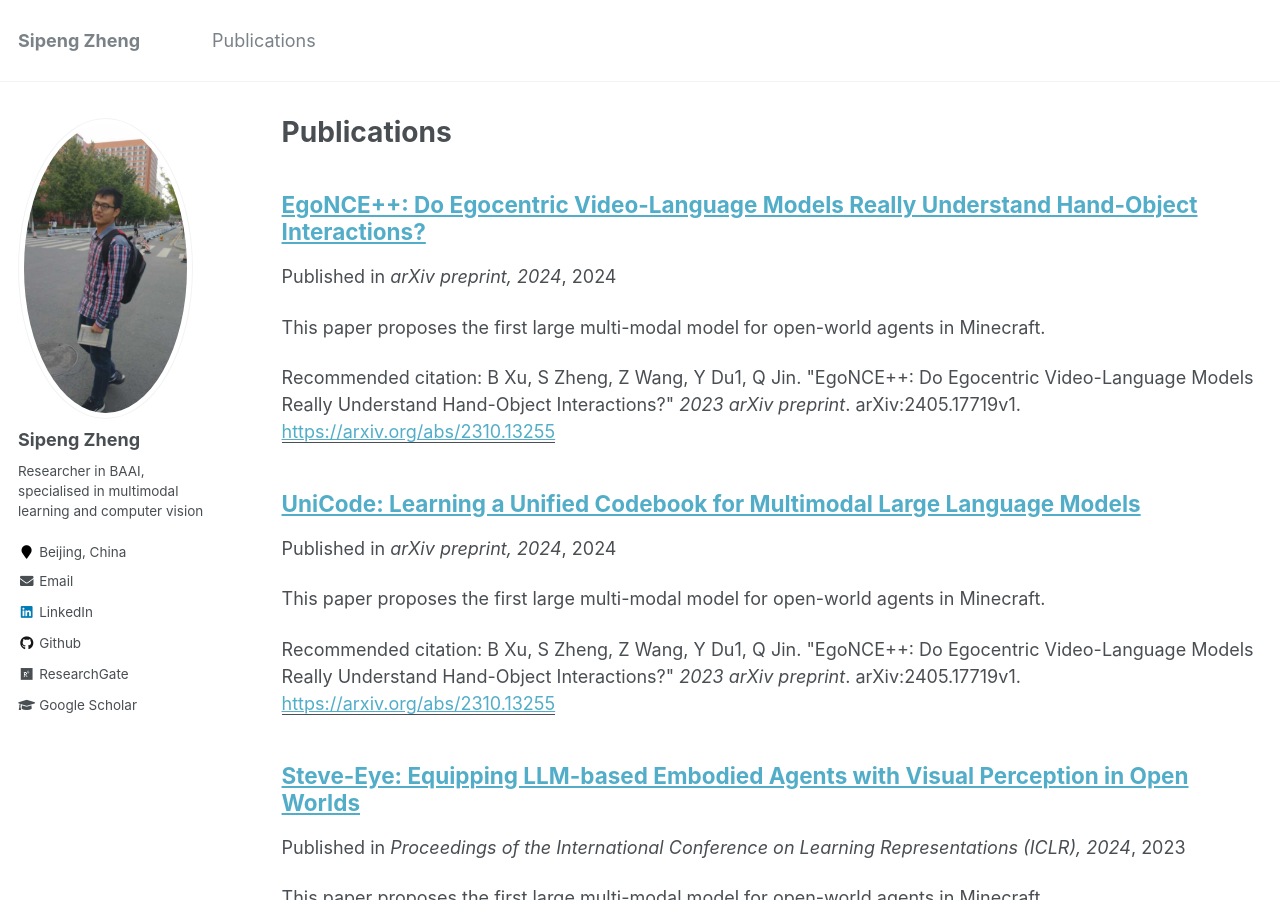
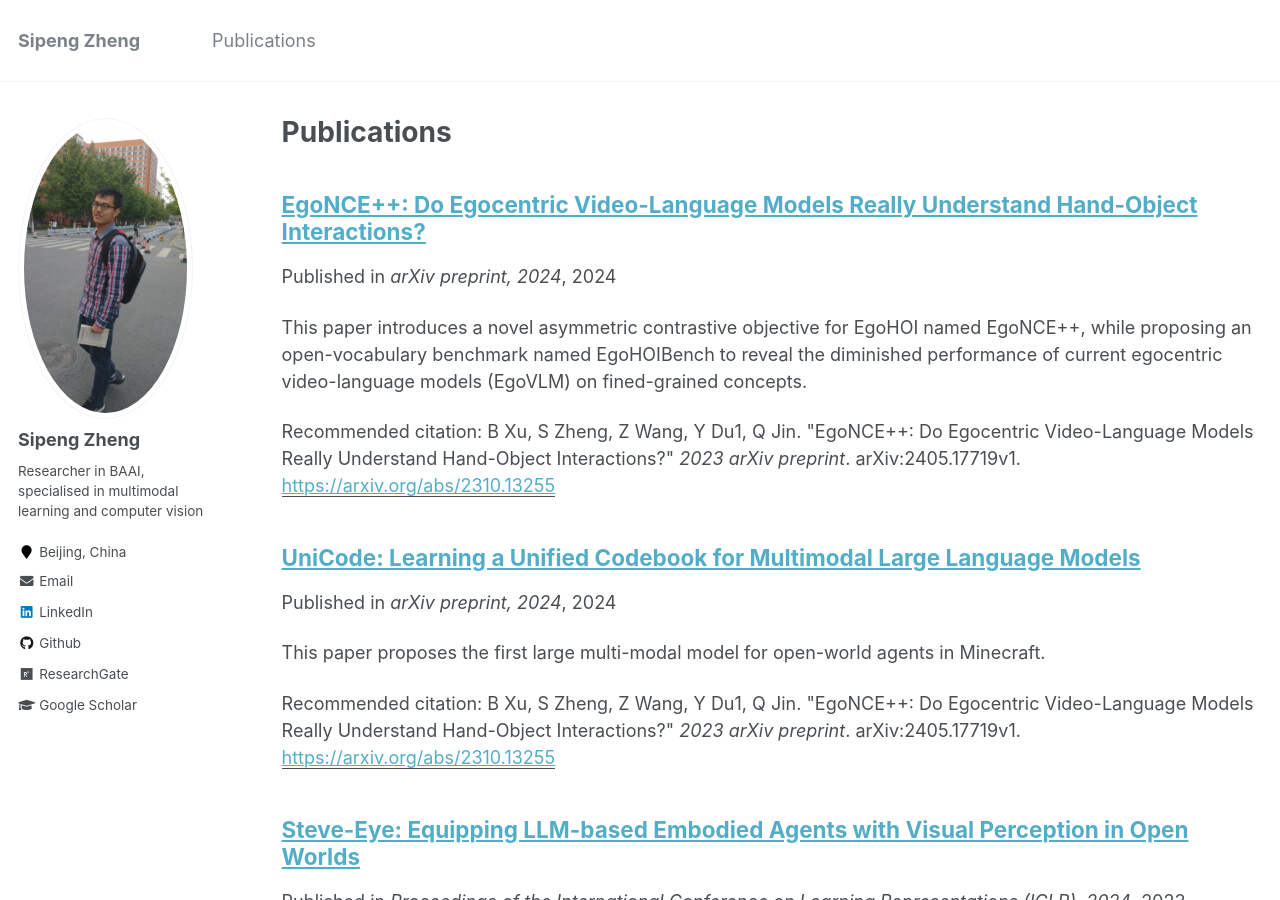
Before and after one commit to zhengsipeng/zhengsipeng.github.io, a Jekyll site: the page built from _pages/publications.md, in a window 1280 px wide and 900 px high. Built offline with Jekyll 4.4.1, drawn with Linux system fonts in a browser that asks for light colours.

Commit message:
Update 2024-5-EGONCE++.md

```diff
--- a/_publications/2024-5-EGONCE++.md
+++ b/_publications/2024-5-EGONCE++.md
@@ -2,7 +2,7 @@
 title: "EgoNCE++: Do Egocentric Video-Language Models Really Understand Hand-Object Interactions?"
 collection: publications
 permalink: /publication/2024-5-EGONCE++
-excerpt: 'This paper proposes the first large multi-modal model for open-world agents in Minecraft.'
+excerpt: 'This paper introduces a novel asymmetric contrastive objective for EgoHOI named EgoNCE++, while proposing an open-vocabulary benchmark named EgoHOIBench to reveal the diminished performance of current egocentric video-language models (EgoVLM) on fined-grained concepts.'
 date: 2024-05-01
 venue: 'arXiv preprint, 2024'
 paperurl: 'https://arxiv.org/abs/2310.13255'
```
